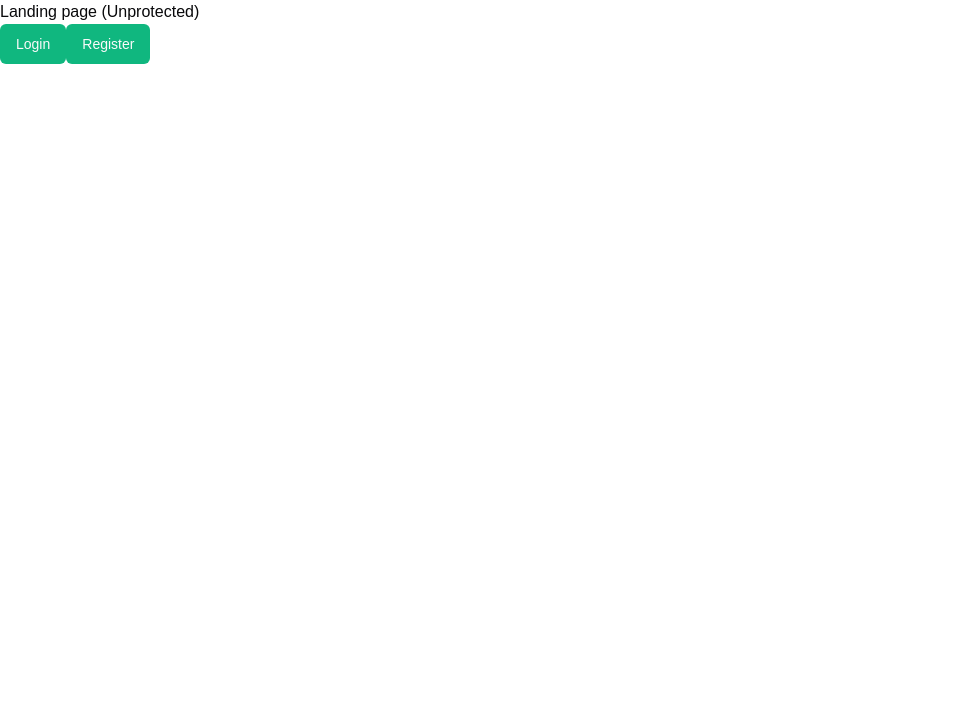
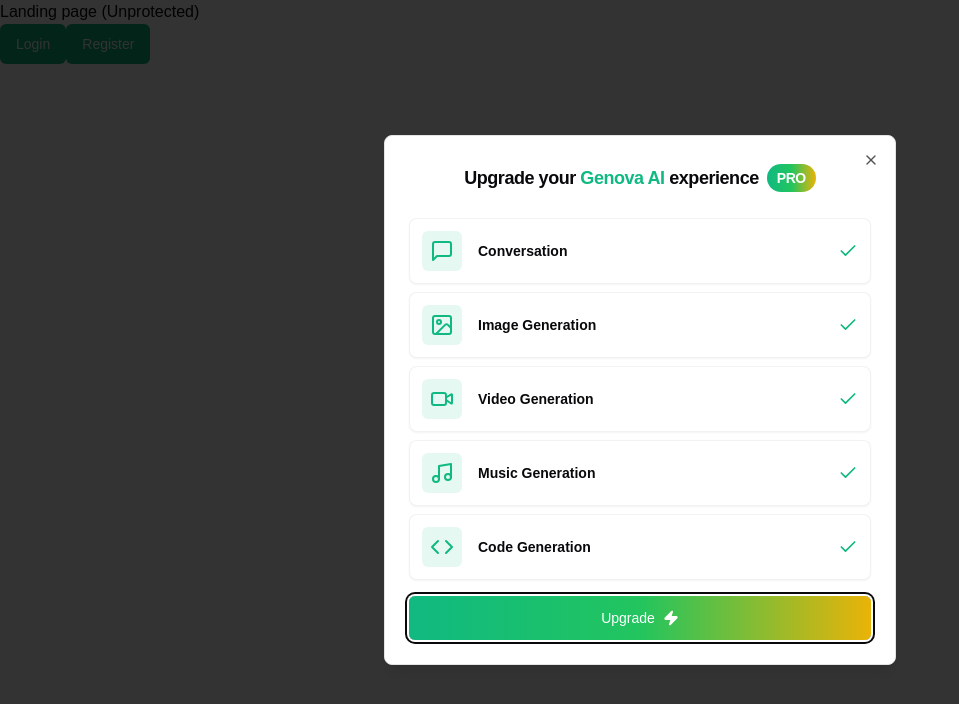
Before and after one commit to hectorg2211/genova-ai, a Next.js app: page / in a window 1280 px wide. Shown: the top 704 px of the page, without its empty margins (0-959 px from the left). Built offline with nearby package versions, Linux system fonts and the light colour scheme.

Commit message:
add pro modal design

```diff
--- a/app/(dashboard)/layout.tsx
+++ b/app/(dashboard)/layout.tsx
@@ -12,7 +12,7 @@
 
   return (
     <div className='h-full relative'>
-      <div className='hidden h-full md:flex md:w-72 md:flex-col md:fixed md:inset-y-0 z-[80] bg-gray-900'>
+      <div className='hidden h-full md:flex md:w-72 md:flex-col md:fixed md:inset-y-0 bg-gray-900'>
         <Sidebar apiLimitCount={apiLimitCount} />
       </div>
 
--- a/app/layout.tsx
+++ b/app/layout.tsx
@@ -3,6 +3,7 @@
 import './globals.css'
 
 import { ClerkProvider } from '@clerk/nextjs'
+import { ModalProvider } from '@/components/modal-provider'
 
 const geistSans = localFont({
   src: './fonts/GeistVF.woff',
@@ -28,6 +29,7 @@
   return (
     <ClerkProvider>
       <html lang='en'>
+        <ModalProvider />
         <body className={`${geistSans.variable} ${geistMono.variable} antialiased`}>{children}</body>
       </html>
     </ClerkProvider>
--- /dev/null
+++ b/components/modal-provider.tsx
@@ -0,0 +1,22 @@
+'use client'
+
+import { useEffect, useState } from 'react'
+import ProModal from '@/components/pro-modal'
+
+export const ModalProvider = () => {
+  const [isMounted, setIsMounted] = useState(false)
+
+  useEffect(() => {
+    setIsMounted(true)
+  }, [])
+
+  if (!isMounted) {
+    return null
+  }
+
+  return (
+    <>
+      <ProModal />
+    </>
+  )
+}
--- /dev/null
+++ b/components/pro-modal.tsx
@@ -0,0 +1,98 @@
+'use client'
+import React from 'react'
+import {
+  Dialog,
+  DialogContent,
+  DialogDescription,
+  DialogFooter,
+  DialogHeader,
+  DialogTitle,
+} from '@/components/ui/dialog'
+import { useProModal } from '@/hooks/use-pro-modal'
+import { Badge } from '@/components/ui/badge'
+import { Check, Code, ImageIcon, MessageSquare, Music, VideoIcon, Zap } from 'lucide-react'
+import { Card } from '@/components/ui/card'
+import { cn } from '@/lib/utils'
+import { Button } from '@/components/ui/button'
+
+const tools = [
+  {
+    label: 'Conversation',
+    icon: MessageSquare,
+    color: 'text-emerald-500',
+    bgColor: 'bg-emerald-500/10',
+  },
+  {
+    label: 'Image Generation',
+    icon: ImageIcon,
+    color: 'text-emerald-500',
+    bgColor: 'bg-emerald-500/10',
+  },
+  {
+    label: 'Video Generation',
+    icon: VideoIcon,
+    color: 'text-emerald-500',
+    bgColor: 'bg-emerald-500/10',
+  },
+  {
+    label: 'Music Generation',
+    icon: Music,
+    color: 'text-emerald-500',
+    bgColor: 'bg-emerald-500/10',
+  },
+  {
+    label: 'Code Generation',
+    icon: Code,
+    color: 'text-emerald-500',
+    bgColor: 'bg-emerald-500/10',
+  },
+]
+
+const ProModal = () => {
+  const proModal = useProModal()
+
+  return (
+    <Dialog open={proModal.isOpen} onOpenChange={proModal.onClose}>
+      <DialogContent>
+        <DialogHeader>
+          <DialogTitle className='flex justify-center items-center flex-col gap-y-4 pb-2'>
+            <div className='flex items-center gap-x-2 font-bold py-1'>
+              <span>
+                Upgrade your <span className='text-emerald-500'>Genova AI</span> experience
+              </span>
+              <Badge variant='premium' className='uppercase text-sm py-1'>
+                Pro
+              </Badge>
+            </div>
+          </DialogTitle>
+
+          <DialogDescription asChild className='text-center pt-2 space-y-2 text-zinc-900 font-medium'>
+            <div>
+              {tools.map(tool => (
+                <Card key={tool.label} className='p-3 border-black/5 flex items-center justify-between'>
+                  <div className='flex items-center gap-x-4'>
+                    <div className={cn('p-2 w-fit rounded-md', tool.bgColor)}>
+                      <tool.icon className={cn('w-6 h-6', tool.color)} />
+                    </div>
+
+                    <div className='font-semibold text-sm'>{tool.label}</div>
+                  </div>
+
+                  <Check className='text-primary w-5 h-5' />
+                </Card>
+              ))}
+            </div>
+          </DialogDescription>
+        </DialogHeader>
+
+        <DialogFooter>
+          <Button variant='premium' size='lg' className='w-full'>
+            Upgrade <Zap className='w-4 h-4 fill-white' />
+          </Button>
+        </DialogFooter>
+      </DialogContent>
+    </Dialog>
+  )
+}
+
+export default ProModal
--- /dev/null
+++ b/components/ui/badge.tsx
@@ -0,0 +1,30 @@
+import * as React from 'react'
+import { cva, type VariantProps } from 'class-variance-authority'
+
+import { cn } from '@/lib/utils'
+
+const badgeVariants = cva(
+  'inline-flex items-center rounded-full border px-2.5 py-0.5 text-xs font-semibold transition-colors focus:outline-none focus:ring-2 focus:ring-ring focus:ring-offset-2',
+  {
+    variants: {
+      variant: {
+        default: 'border-transparent bg-primary text-primary-foreground hover:bg-primary/80',
+        secondary: 'border-transparent bg-secondary text-secondary-foreground hover:bg-secondary/80',
+        destructive: 'border-transparent bg-destructive text-destructive-foreground hover:bg-destructive/80',
+        outline: 'text-foreground',
+        premium: 'bg-gradient-to-r from-emerald-500 via-green-500 to-yellow-500 text-white border-0',
+      },
+    },
+    defaultVariants: {
+      variant: 'default',
+    },
+  }
+)
+
+export interface BadgeProps extends React.HTMLAttributes<HTMLDivElement>, VariantProps<typeof badgeVariants> {}
+
+function Badge({ className, variant, ...props }: BadgeProps) {
+  return <div className={cn(badgeVariants({ variant }), className)} {...props} />
+}
+
+export { Badge, badgeVariants }
--- /dev/null
+++ b/components/ui/dialog.tsx
@@ -0,0 +1,122 @@
+"use client"
+
+import * as React from "react"
+import * as DialogPrimitive from "@radix-ui/react-dialog"
+import { X } from "lucide-react"
+
+import { cn } from "@/lib/utils"
+
+const Dialog = DialogPrimitive.Root
+
+const DialogTrigger = DialogPrimitive.Trigger
+
+const DialogPortal = DialogPrimitive.Portal
+
+const DialogClose = DialogPrimitive.Close
+
+const DialogOverlay = React.forwardRef<
+  React.ElementRef<typeof DialogPrimitive.Overlay>,
+  React.ComponentPropsWithoutRef<typeof DialogPrimitive.Overlay>
+>(({ className, ...props }, ref) => (
+  <DialogPrimitive.Overlay
+    ref={ref}
+    className={cn(
+      "fixed inset-0 z-50 bg-black/80  data-[state=open]:animate-in data-[state=closed]:animate-out data-[state=closed]:fade-out-0 data-[state=open]:fade-in-0",
+      className
+    )}
+    {...props}
+  />
+))
+DialogOverlay.displayName = DialogPrimitive.Overlay.displayName
+
+const DialogContent = React.forwardRef<
+  React.ElementRef<typeof DialogPrimitive.Content>,
+  React.ComponentPropsWithoutRef<typeof DialogPrimitive.Content>
+>(({ className, children, ...props }, ref) => (
+  <DialogPortal>
+    <DialogOverlay />
+    <DialogPrimitive.Content
+      ref={ref}
+      className={cn(
+        "fixed left-[50%] top-[50%] z-50 grid w-full max-w-lg translate-x-[-50%] translate-y-[-50%] gap-4 border bg-background p-6 shadow-lg duration-200 data-[state=open]:animate-in data-[state=closed]:animate-out data-[state=closed]:fade-out-0 data-[state=open]:fade-in-0 data-[state=closed]:zoom-out-95 data-[state=open]:zoom-in-95 data-[state=closed]:slide-out-to-left-1/2 data-[state=closed]:slide-out-to-top-[48%] data-[state=open]:slide-in-from-left-1/2 data-[state=open]:slide-in-from-top-[48%] sm:rounded-lg",
+        className
+      )}
+      {...props}
+    >
+      {children}
+      <DialogPrimitive.Close className="absolute right-4 top-4 rounded-sm opacity-70 ring-offset-background transition-opacity hover:opacity-100 focus:outline-none focus:ring-2 focus:ring-ring focus:ring-offset-2 disabled:pointer-events-none data-[state=open]:bg-accent data-[state=open]:text-muted-foreground">
+        <X className="h-4 w-4" />
+        <span className="sr-only">Close</span>
+      </DialogPrimitive.Close>
+    </DialogPrimitive.Content>
+  </DialogPortal>
+))
+DialogContent.displayName = DialogPrimitive.Content.displayName
+
+const DialogHeader = ({
+  className,
+  ...props
+}: React.HTMLAttributes<HTMLDivElement>) => (
+  <div
+    className={cn(
+      "flex flex-col space-y-1.5 text-center sm:text-left",
+      className
+    )}
+    {...props}
+  />
+)
+DialogHeader.displayName = "DialogHeader"
+
+const DialogFooter = ({
+  className,
+  ...props
+}: React.HTMLAttributes<HTMLDivElement>) => (
+  <div
+    className={cn(
+      "flex flex-col-reverse sm:flex-row sm:justify-end sm:space-x-2",
+      className
+    )}
+    {...props}
+  />
+)
+DialogFooter.displayName = "DialogFooter"
+
+const DialogTitle = React.forwardRef<
+  React.ElementRef<typeof DialogPrimitive.Title>,
+  React.ComponentPropsWithoutRef<typeof DialogPrimitive.Title>
+>(({ className, ...props }, ref) => (
+  <DialogPrimitive.Title
+    ref={ref}
+    className={cn(
+      "text-lg font-semibold leading-none tracking-tight",
+      className
+    )}
+    {...props}
+  />
+))
+DialogTitle.displayName = DialogPrimitive.Title.displayName
+
+const DialogDescription = React.forwardRef<
+  React.ElementRef<typeof DialogPrimitive.Description>,
+  React.ComponentPropsWithoutRef<typeof DialogPrimitive.Description>
+>(({ className, ...props }, ref) => (
+  <DialogPrimitive.Description
+    ref={ref}
+    className={cn("text-sm text-muted-foreground", className)}
+    {...props}
+  />
+))
+DialogDescription.displayName = DialogPrimitive.Description.displayName
+
+export {
+  Dialog,
+  DialogPortal,
+  DialogOverlay,
+  DialogClose,
+  DialogTrigger,
+  DialogContent,
+  DialogHeader,
+  DialogFooter,
+  DialogTitle,
+  DialogDescription,
+}
--- /dev/null
+++ b/hooks/use-pro-modal.tsx
@@ -0,0 +1,13 @@
+import { create } from 'zustand'
+
+interface useProModalStore {
+  isOpen: boolean
+  onOpen: () => void
+  onClose: () => void
+}
+
+export const useProModal = create<useProModalStore>(set => ({
+  isOpen: true,
+  onOpen: () => set({ isOpen: true }),
+  onClose: () => set({ isOpen: false }),
+}))
--- a/package.json
+++ b/package.json
@@ -31,7 +31,8 @@
     "replicate": "^1.0.1",
     "tailwind-merge": "^2.5.4",
     "tailwindcss-animate": "^1.0.7",
-    "zod": "^3.23.8"
+    "zod": "^3.23.8",
+    "zustand": "^5.0.1"
   },
   "devDependencies": {
     "@types/node": "^20",
```
Also changed, not shown: 1 other file (tests, documents, lock files or other folders).
